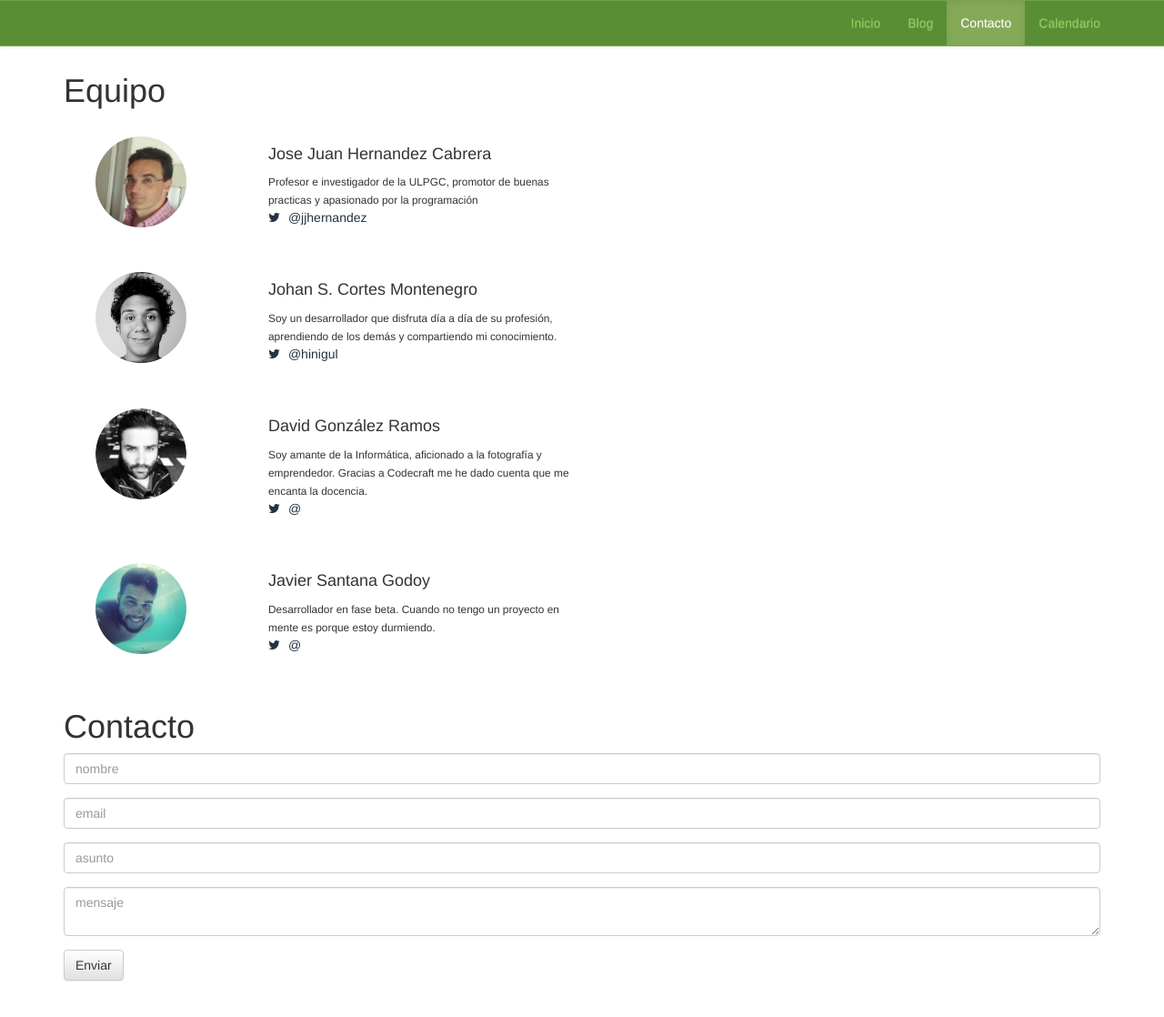
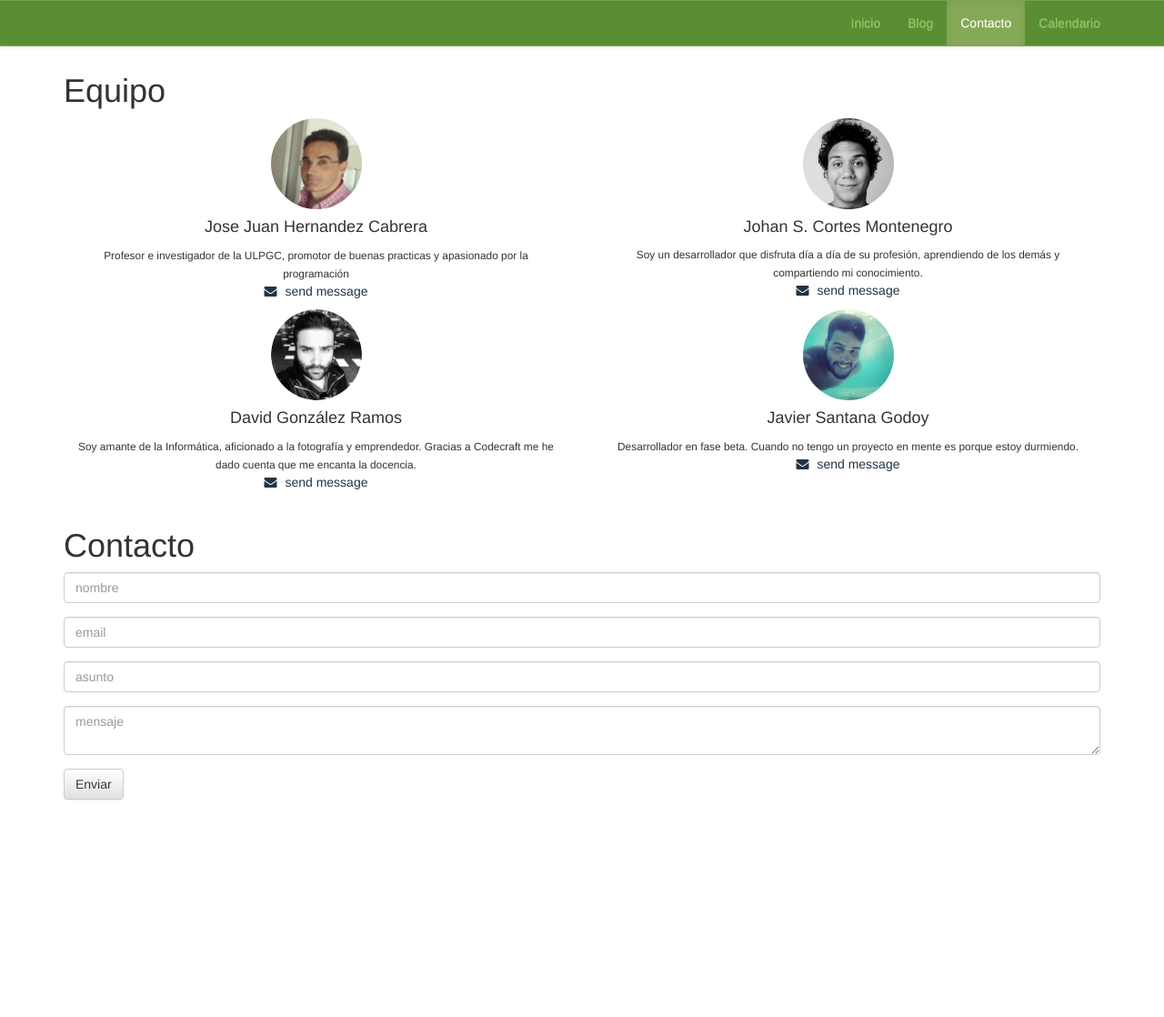
Before and after one commit to itrion/codecraft.es, a Jekyll site: the page built from contact.html, in a window 1280 px wide and 1138 px high. Shown: the top 1118 px of the window at 91% size. Built offline with Jekyll 4.4.1, drawn with Linux system fonts in a browser that asks for light colours; nearby versions of some CDN libraries.

Commit message:
Change layout to show members in rows

```diff
--- /dev/null
+++ b/_includes/member.html
@@ -0,0 +1,15 @@
+<div class="col-md-6 col-xs-12">
+	<div class="col-md-12">
+		<img class="img-circle img-responsive" style="width: 100px;" src="/img/members/{{ member.img }}">
+	</div>
+	<div class="col-md-12 text-center member-info">
+		<h4>{{ member.name }}</h4>
+		<small>{{ member.text }}</small>
+		<p>
+			<a href="{{ member.mail }}">
+				<i style="margin-right:5px;" class="fa fa-envelope"></i>
+				send message
+			</a>
+		</p>
+	</div>
+</div>
--- a/_includes/members.html
+++ b/_includes/members.html
@@ -1,20 +1,15 @@
 <h1>Equipo</h1>
+
+{% assign columns = 2 %}
+
 <div class="row">
-	{% for member in site.data.members %}
-	<div class="container col-sm-12 member">
-		<div class="col-sm-2">
-			<img class="img-circle" style="width: 100px;" src="/img/members/{{ member.img }}">
-		</div>
-		<div class="col-sm-4">
-			<h4>{{ member.name }}</h4>
-			<small>{{ member.text }}</small>
-			<p>
-				<a href="https://www.twitter.com/{{ member.twitter }}">
-					<i style="margin-right:5px;" class="fa fa-twitter"></i>
-					@{{ member.twitter }}
-				</a>
-			</p>
-		</div>
-	</div>
+	{% for member in site.data.members limit:columns  offset:0 %}
+		{% include member.html %}
 	{% endfor %}
 </div>
+
+<div class="row">
+	{% for member in site.data.members limit:columns offset:2 %}
+		{% include member.html %}
+	{% endfor %}
+</div>
--- a/_layouts/contact.html
+++ b/_layouts/contact.html
@@ -5,7 +5,8 @@
 	{% include analytics.html %}
 	{% include header.html %}
 	<div class="container">
-		{{ content }}
+		{% include members.html %}
+		{% include contact_form.html %}
 	</div>
 </body>
 </html>
--- a/contact.html
+++ b/contact.html
@@ -3,6 +3,3 @@ layout: contact
 title: Contacto
 permalink: /contacto/
 ---
-
-{% include members.html %}
-{% include contact_form.html %}
--- a/css/style.css
+++ b/css/style.css
@@ -53,9 +53,6 @@
   margin-bottom: 40px;
 }
 
-.member{
-  margin: 20px;
-}
 
 body {
   padding-top:60px;
```
